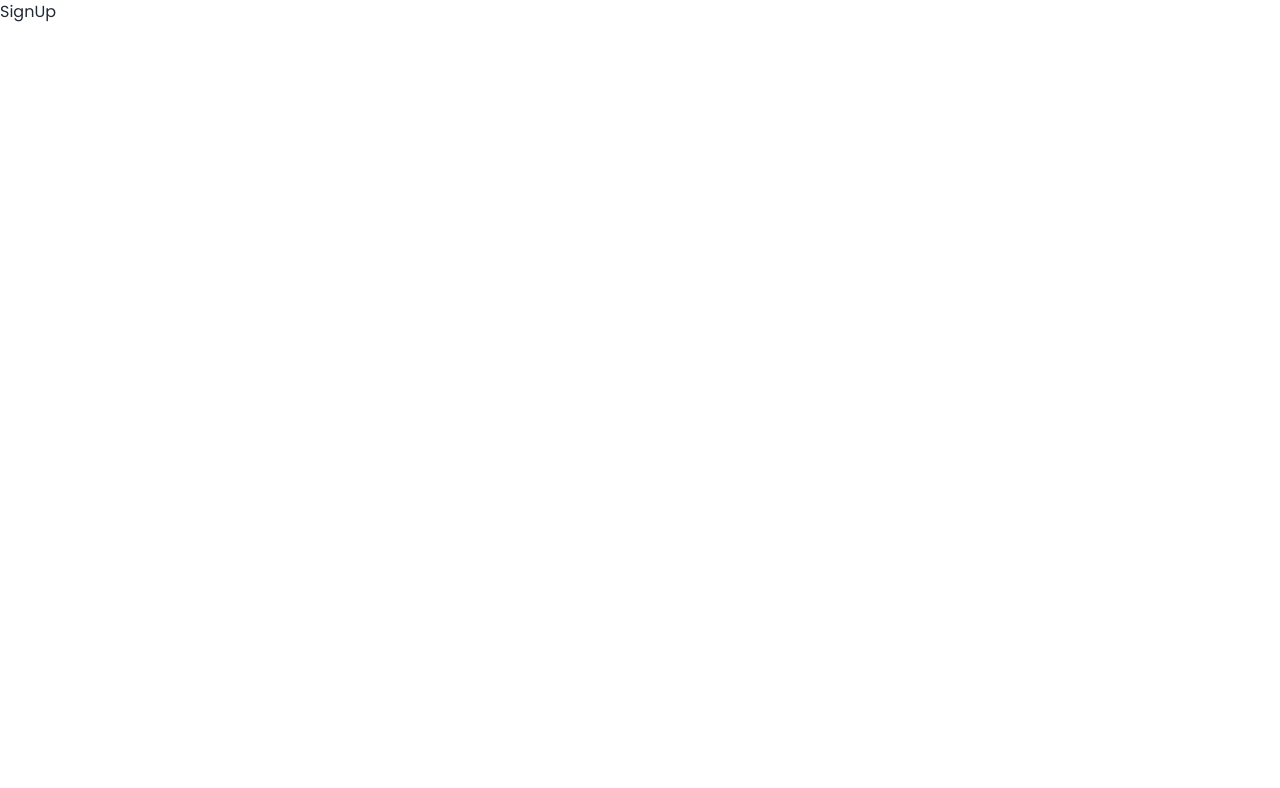
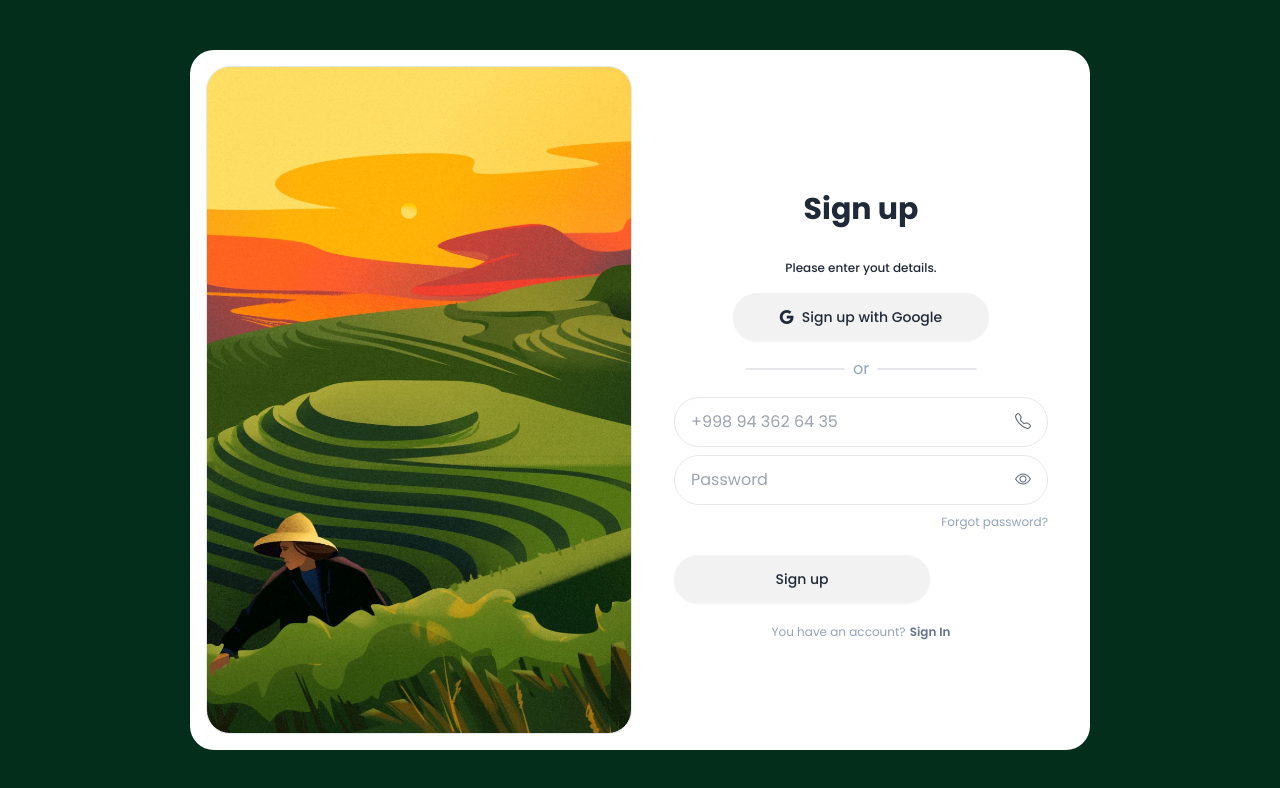
Before and after one commit to shahbozshirinboyev/praktikum.top-class.uz, a React (Vite) app: page /signup in a window 1280 px wide. Shown: the top 788 px of the page. Built offline with nearby package versions, Linux system fonts and the light colour scheme.

Commit message:
Sign Up section

```diff
--- a/src/pages/Auth/SignIn.jsx
+++ b/src/pages/Auth/SignIn.jsx
@@ -1,4 +1,3 @@
-import React from 'react';
 import { useNavigate } from 'react-router-dom';
 
 function SignIn() {
--- a/src/pages/Auth/SignUp.jsx
+++ b/src/pages/Auth/SignUp.jsx
@@ -1,9 +1,64 @@
-import React from 'react'
+import { useNavigate } from 'react-router-dom';
 
 function SignUp() {
+  const navigate = useNavigate();
+
+  const handleSignUpRedirect = () => {
+    navigate('/signin');
+  };
+
   return (
-    <div>SignUp</div>
-  )
+    <>
+      <div className='w-full h-screen p-8 lg:p-12 2xl:p-24 flex justify-center items-center bg-[#042e1c]'>
+        <div className='border-0 h-[700px] w-[900px] bg-white rounded-3xl flex justify-center items-center box-border p-4 gap-4'>
+
+        <div className={`w-[50%] hidden md:inline-block  h-full border bg-[url("/img/bg/sign_in_bg.webp")] rounded-3xl bg-cover bg-center`}>
+
+</div>
+
+          <div className='w-[50%] h-full flex flex-col justify-center items-center'>
+            <h4 className='text-center text-3xl font-bold py-8'>Sign up</h4>
+            <p className='text-[12px] font-medium'>Please enter yout details.</p>
+
+            <button className='btn btn-wide mt-4 font-medium rounded-full flex justify-center items-center'>
+              <i className="bi bi-google flex justify-center items-center"></i>
+              <span>Sign up with Google</span>
+            </button>
+
+            <div className='flex justify-center items-center gap-2 my-4'>
+              <hr className='border w-[100px] rounded-full' />
+              <span className='text-slate-400'>or</span>
+              <hr className='border w-[100px] rounded-full' />
+            </div>
+
+            <form action="" className='flex flex-col gap-2'>
+              <label className="rounded-full border flex items-center gap-2 px-4 py-3 w-full">
+                <input type="text" className="grow outline-none" placeholder="+998 94 362 64 35" />
+                <i class="bi bi-telephone  opacity-70"></i>
+              </label>
+              <label className="rounded-full border flex items-center gap-2 px-4 py-3 w-full">
+                <input type="password" className="grow outline-none" placeholder="Password" />
+                <i class="bi bi-eye  opacity-70"></i>
+              </label>
+              <div className='text-[12px] text-slate-400 flex justify-end'>
+                <button className='font-normal'>Forgot password?</button>
+              </div>
+              <button className='btn btn-wide mt-4 font-medium rounded-full flex justify-center items-center'>
+                Sign up
+              </button>
+              <div className='text-[12px] flex justify-center items-center gap-1 pt-3'>
+                <span className='font-normal text-slate-400'>You have an account?</span>
+                <button className='font-semibold text-slate-500' onClick={handleSignUpRedirect}>Sign In</button>
+              </div>
+            </form>
+          </div>
+
+
+
+        </div>
+      </div>
+    </>
+  );
 }
 
-export default SignUp
+export default SignUp;
```
